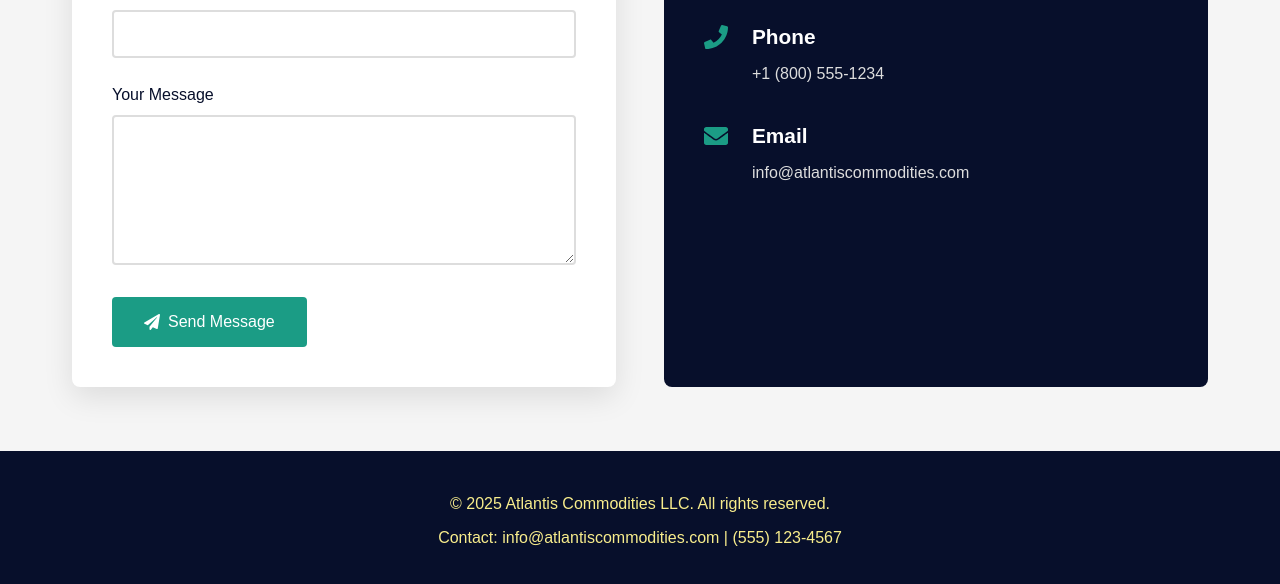
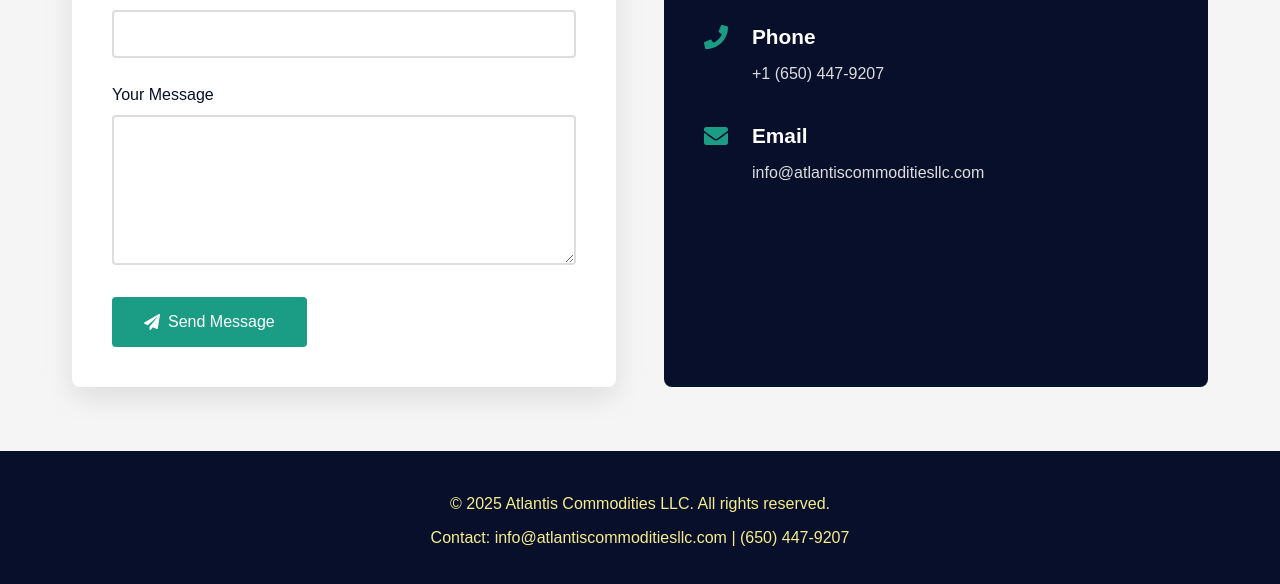
Before and after one commit to deeismyname/atlantis_commodities, a React (Create React App) app: page /contact in a window 1280 px wide. Shown: the part 626-1210 px from the top of the page. Built offline with nearby package versions, Linux system fonts and the light colour scheme.

Commit message:
change email

```diff
--- a/src/components/Footer.js
+++ b/src/components/Footer.js
@@ -39,7 +39,7 @@ const Footer = () => {
     <FooterWrapper>
       <FooterContent>
         <p>© 2025 Atlantis Commodities LLC. All rights reserved.</p>
-        <p>Contact: info@atlantiscommodities.com | (555) 123-4567</p>
+        <p>Contact:  info@atlantiscommoditiesllc.com | (650) 447-9207</p>
       </FooterContent>
     </FooterWrapper>
   );
--- a/src/pages/Contact.js
+++ b/src/pages/Contact.js
@@ -254,7 +254,7 @@ const Contact = () => {
             <FaPhone />
             <div>
               <h3>Phone</h3>
-              <p><a href="tel:+18005551234">+1 (800) 555-1234</a></p>
+              <p><a href="tel:+18005551234">+1 (650) 447-9207</a></p>
             </div>
           </InfoItem>
 
@@ -262,7 +262,7 @@ const Contact = () => {
             <FaEnvelope />
             <div>
               <h3>Email</h3>
-              <p><a href="mailto:info@atlantiscommodities.com">info@atlantiscommodities.com</a></p>
+              <p><a href="mailto:info@atlantiscommoditiesllc.com">info@atlantiscommoditiesllc.com</a></p>
             </div>
           </InfoItem>
         </ContactInfo>
```
